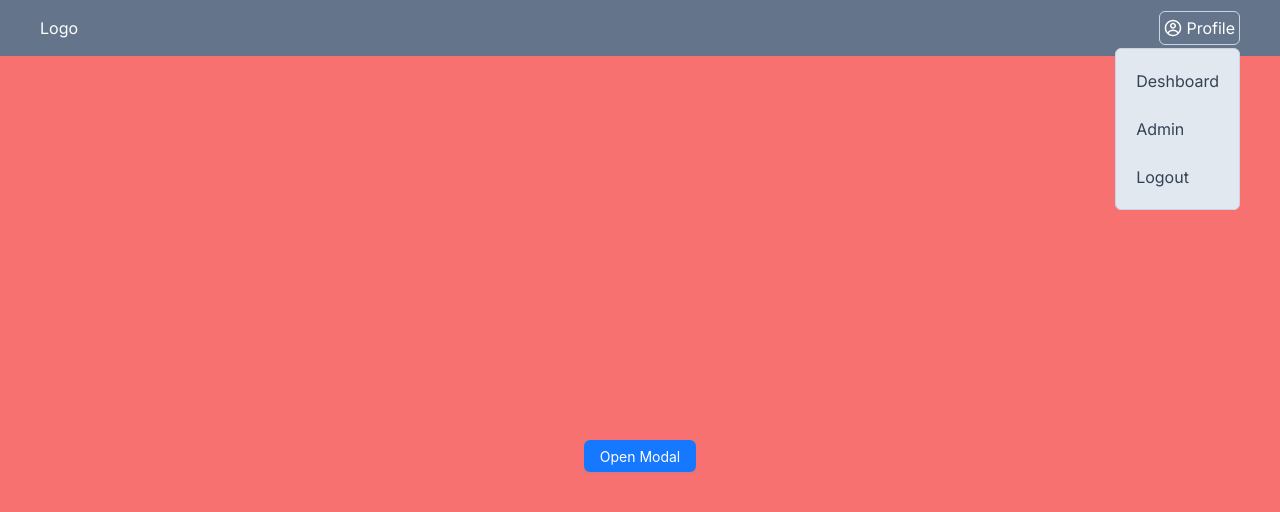
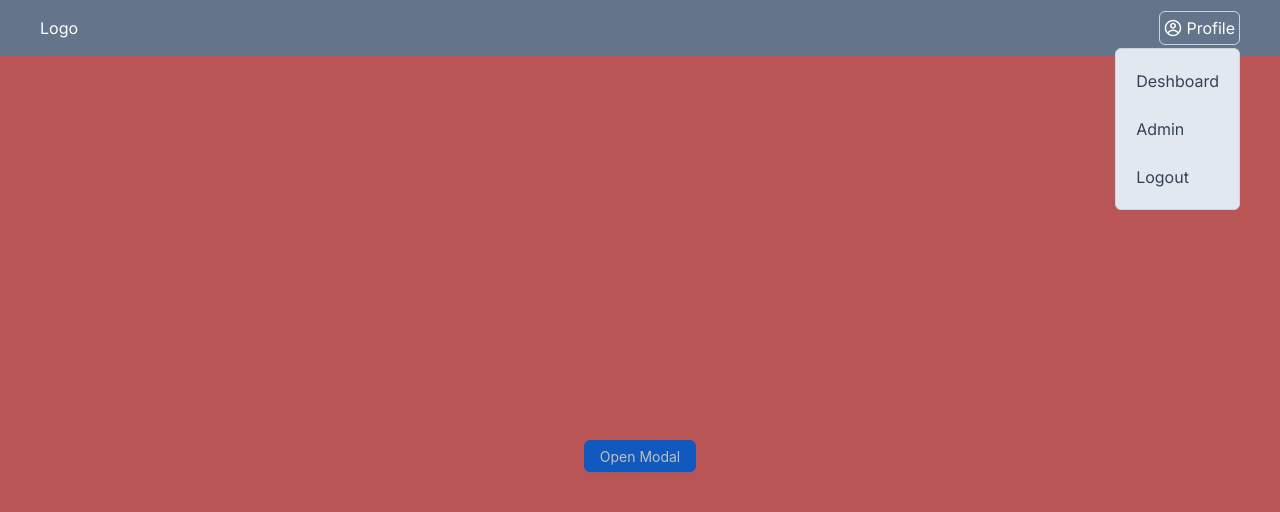
Before and after one commit to LiponRoy/typescript-next-practice, a Next.js app: page / in a window 1280 px wide. Both pictures are taken after a click on the element "Profile". Shown: the top 512 px of the page. Built offline with nearby package versions, Linux system fonts and the light colour scheme.

Commit message:
created dynamic overlay effect

```diff
--- a/src/app/components/navbar/Navbar.tsx
+++ b/src/app/components/navbar/Navbar.tsx
@@ -1,39 +1,45 @@
-"use client"
-import { useState } from 'react';
-import Logo from './Logo'
-import { CgProfile } from 'react-icons/cg';
-import ProfileMenu from './ProfileMenu';
+"use client";
+import { useState } from "react";
+import Logo from "./Logo";
+import { CgProfile } from "react-icons/cg";
+import ProfileMenu from "./ProfileMenu";
+import Overlay from "./overlay";
 const Navbar = () => {
-
   const [openProfile, setOpenProfile] = useState(false);
 
-    const openCloseProfile = () => setOpenProfile(!openProfile)
-    console.log(openProfile)
+  const openCloseProfile = () => setOpenProfile(!openProfile);
+  console.log(openProfile);
 
   return (
-        <div className='relative h-14 bg-slate-500 text-white'>
+    <div className="relative h-14 bg-slate-500 text-white z-50">
       <div className=" h-full px-10 flex justify-between items-center ">
         <Logo />
-                <div onClick={() => openCloseProfile()} className="  flex justify-center items-center gap-x-1 cursor-pointer border border-slate-300 rounded-md  p-1">
+        <div
+          onClick={() => openCloseProfile()}
+          className="  flex justify-center items-center gap-x-1 cursor-pointer border border-slate-300 rounded-md  p-1"
+        >
           <CgProfile size={18} />
           <span>Profile</span>
+        </div>
+      </div>
+      {openProfile && (
+        <div className=" absolute top-12 right-10 border border-slate-300 p-2 rounded-md bg-slate-200 text-slate-700 z-50">
+          <div className=" flex flex-col justify-center items-start">
+            <ProfileMenu onClick={() => openCloseProfile()}>
+              Deshboard
+            </ProfileMenu>
+            <ProfileMenu onClick={() => openCloseProfile()}> Admin</ProfileMenu>
+            <ProfileMenu onClick={() => openCloseProfile()}>Logout</ProfileMenu>
+          </div>
+        </div>
+      )}
 
+      {openProfile && (
+        <Overlay onClick={() => openCloseProfile()}/>
+      )}
     </div>
 
+  );
+};
 
-
-            </div>
-            {openProfile && <div className=" absolute top-12 right-10 border border-slate-300 p-2 rounded-md bg-slate-200 text-slate-700">
-                <div className=" flex flex-col justify-center items-start">
-
-                    <ProfileMenu onClick={() => setOpenProfile(false)}> Deshboard</ProfileMenu>
-                    <ProfileMenu onClick={() => setOpenProfile(false)}> Admin</ProfileMenu>
-                    <ProfileMenu onClick={() => setOpenProfile(false)}> Logout</ProfileMenu>
-
-                </div>
-            </div>}
-        </div>
-    )
-}
-
-export default Navbar
+export default Navbar;
--- /dev/null
+++ b/src/app/components/navbar/Overlay.tsx
@@ -0,0 +1,16 @@
+import React from 'react'
+
+interface overlayProps{
+    onClick: () => void
+}
+
+const Overlay = ({onClick}:overlayProps) => {
+  return (
+    <div
+          onClick={onClick}
+          className=" w-full h-screen bg-black opacity-25 -z-10"
+        ></div>
+  )
+}
+
+export default Overlay
```
Lines whose indentation alone changed are shown as unchanged.
